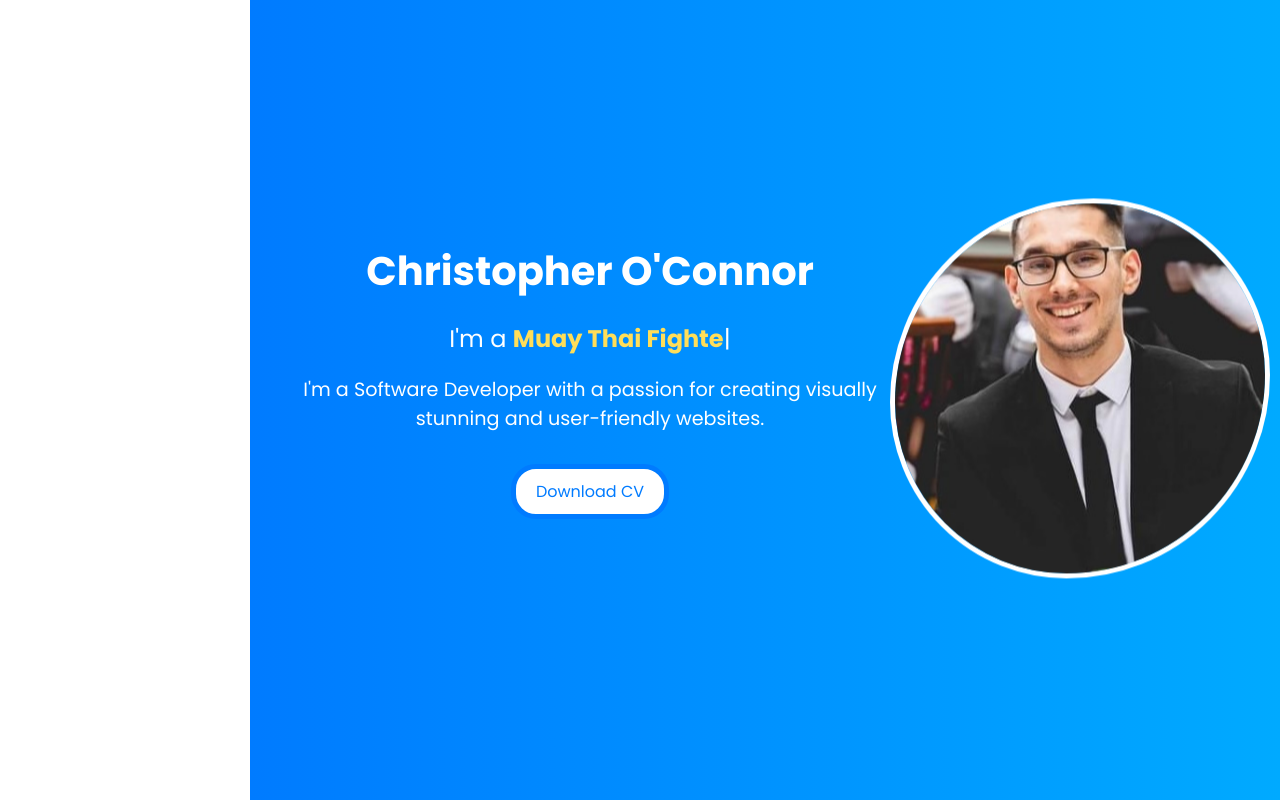
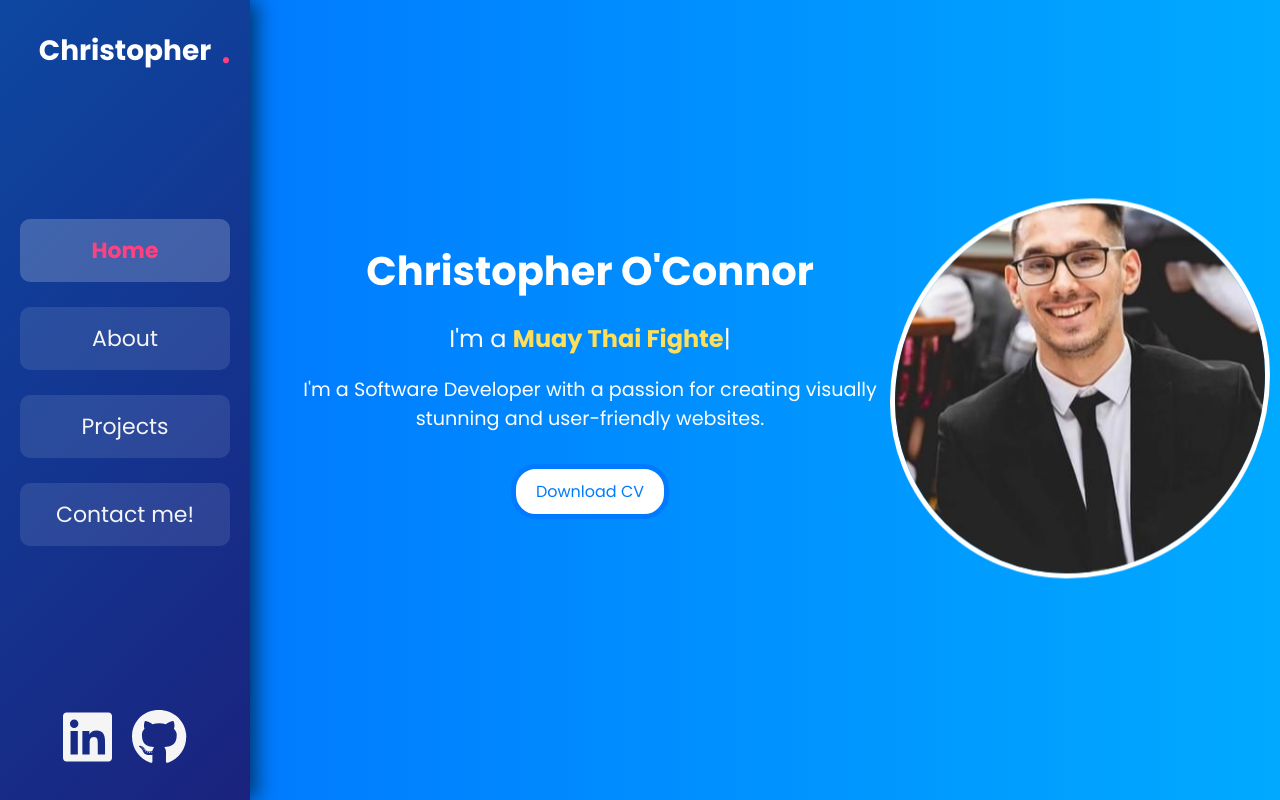
Before and after one commit to CodingOdysseyOrginal/Portfolio, a React (Vite) app: page / in a window 1280 px wide. Shown: the top 800 px of the page. Built offline with nearby package versions, Linux system fonts and the light colour scheme.

Commit message:
nav test

```diff
--- a/src/App.tsx
+++ b/src/App.tsx
@@ -4,11 +4,12 @@ import "./App.css";
 import Contact from "./Sections/Contact/Contact";
 import About  from "./Sections/About/About";
 import Footer from "./Components/Footer/Footer";
+import Navbar from "./Components/Navbar/Navbar";
 
 function App() {
   return (
     <div>
-
+     <Navbar/>
       <div className="main-content">
         <Home />
         <About />
```
